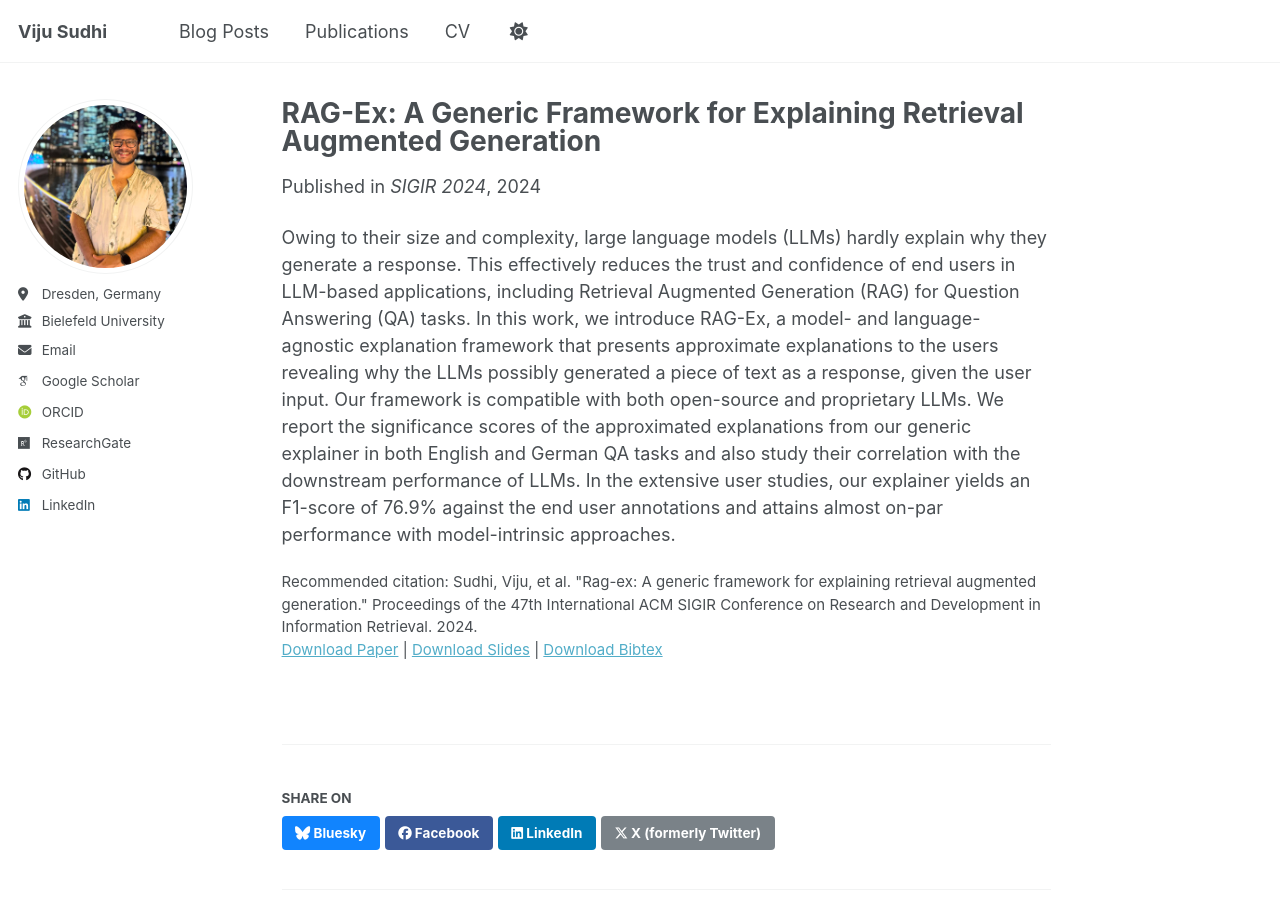
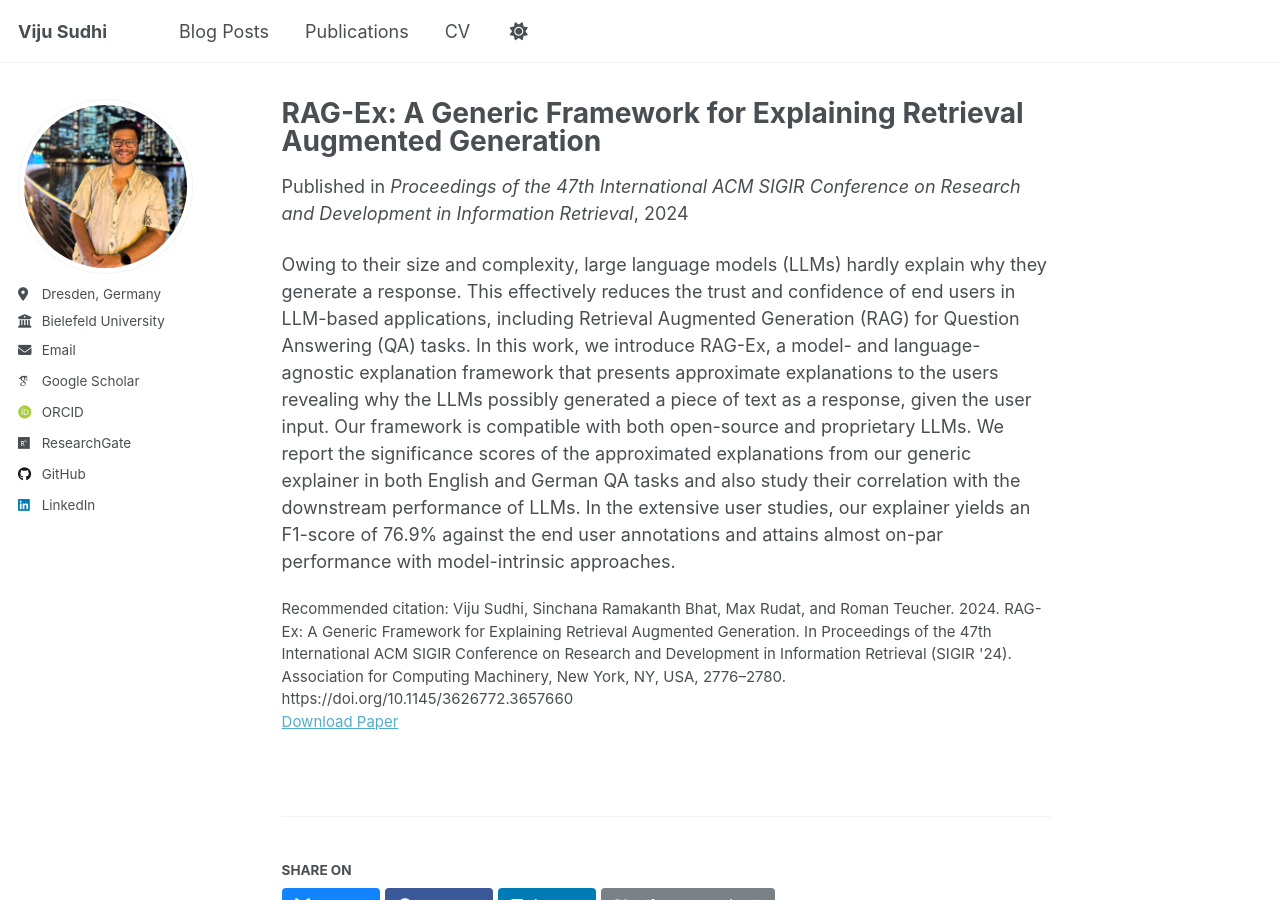
Before and after one commit to vijusudhi/vijusudhi.github.io, a Jekyll site: the page built from _publications/2024-07-10-rag-ex.md, in a window 1280 px wide and 900 px high. Built offline with Jekyll 4.4.1, drawn with Linux system fonts in a browser that asks for light colours; some web fonts are replaced; a script that is not in the unit is left out.

Commit message:
update publications

```diff
--- a/_publications/2024-07-10-rag-ex.md
+++ b/_publications/2024-07-10-rag-ex.md
@@ -3,13 +3,13 @@ title: "RAG-Ex: A Generic Framework for Explaining Retrieval Augmented Generatio
 collection: publications
 category: conferences
 permalink: /publication/2024-07-10-rag-ex
-excerpt: 'This paper is about the number 1. The number 2 is left for future work.'
+# excerpt: 'This paper is about the number 1. The number 2 is left for future work.'
 date: 2024-07-10
-venue: 'SIGIR 2024'
-slidesurl: 'http://academicpages.github.io/files/slides1.pdf'
+venue: 'Proceedings of the 47th International ACM SIGIR Conference on Research and Development in Information Retrieval'
+# slidesurl: 'http://academicpages.github.io/files/slides1.pdf'
 paperurl: 'https://dl.acm.org/doi/10.1145/3626772.3657660'
-bibtexurl: 'http://academicpages.github.io/files/bibtex1.bib'
-citation: 'Sudhi, Viju, et al. "Rag-ex: A generic framework for explaining retrieval augmented generation." Proceedings of the 47th International ACM SIGIR Conference on Research and Development in Information Retrieval. 2024.'
+# bibtexurl: 'http://academicpages.github.io/files/bibtex1.bib'
+citation: "Viju Sudhi, Sinchana Ramakanth Bhat, Max Rudat, and Roman Teucher. 2024. RAG-Ex: A Generic Framework for Explaining Retrieval Augmented Generation. In Proceedings of the 47th International ACM SIGIR Conference on Research and Development in Information Retrieval (SIGIR '24). Association for Computing Machinery, New York, NY, USA, 2776–2780. https://doi.org/10.1145/3626772.3657660"
 ---
 
 Owing to their size and complexity, large language models (LLMs) hardly explain why they generate a response. This effectively reduces the trust and confidence of end users in LLM-based applications, including Retrieval Augmented Generation (RAG) for Question Answering (QA) tasks. In this work, we introduce RAG-Ex, a model- and language-agnostic explanation framework that presents approximate explanations to the users revealing why the LLMs possibly generated a piece of text as a response, given the user input. Our framework is compatible with both open-source and proprietary LLMs. We report the significance scores of the approximated explanations from our generic explainer in both English and German QA tasks and also study their correlation with the downstream performance of LLMs. In the extensive user studies, our explainer yields an F1-score of 76.9% against the end user annotations and attains almost on-par performance with model-intrinsic approaches.
```
Also changed, not shown: _publications/2023-10-14-car-expert.md (+1 -1 lines), _publications/2024-03-26-illuminer.md (+1 -1 lines).
